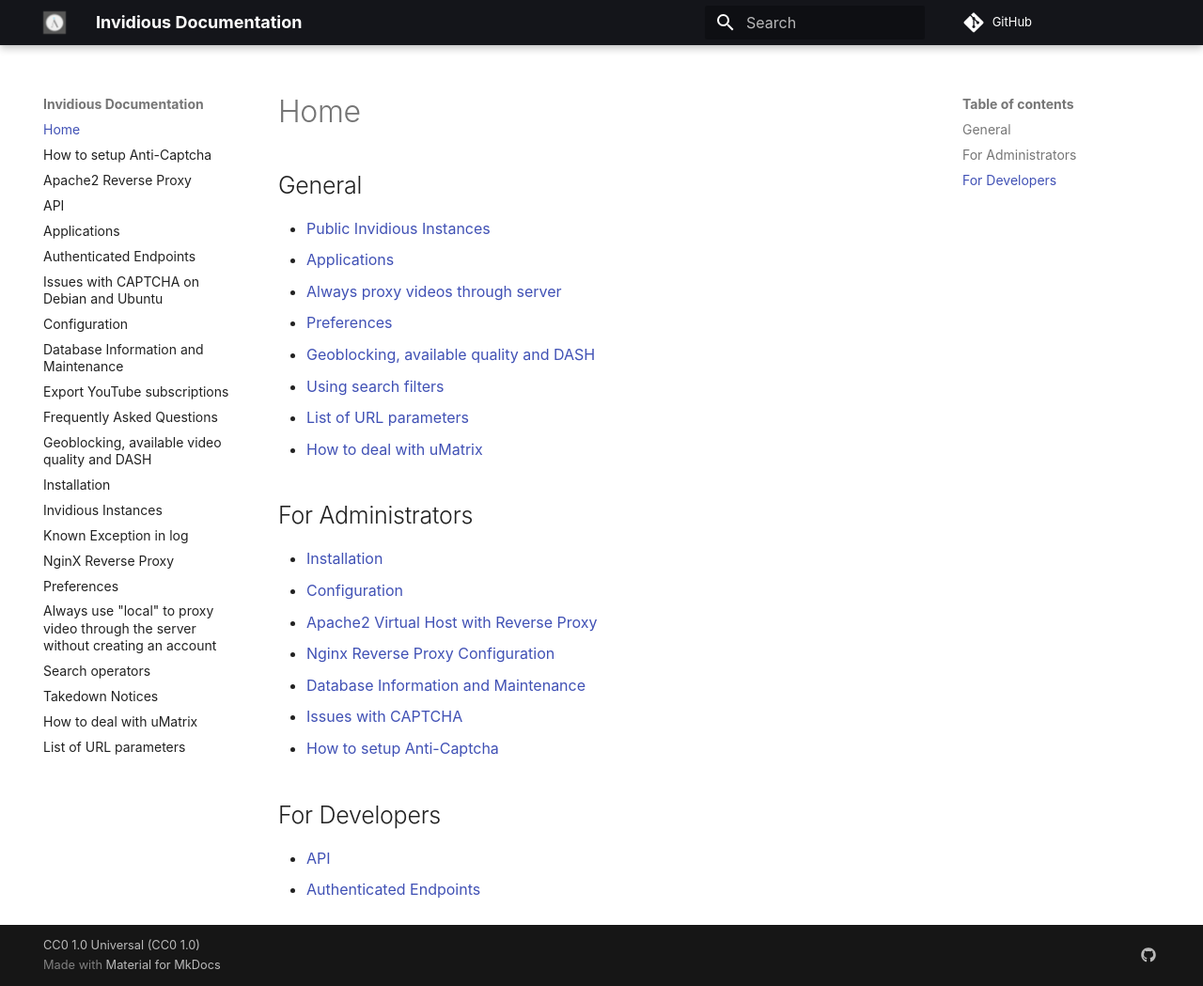
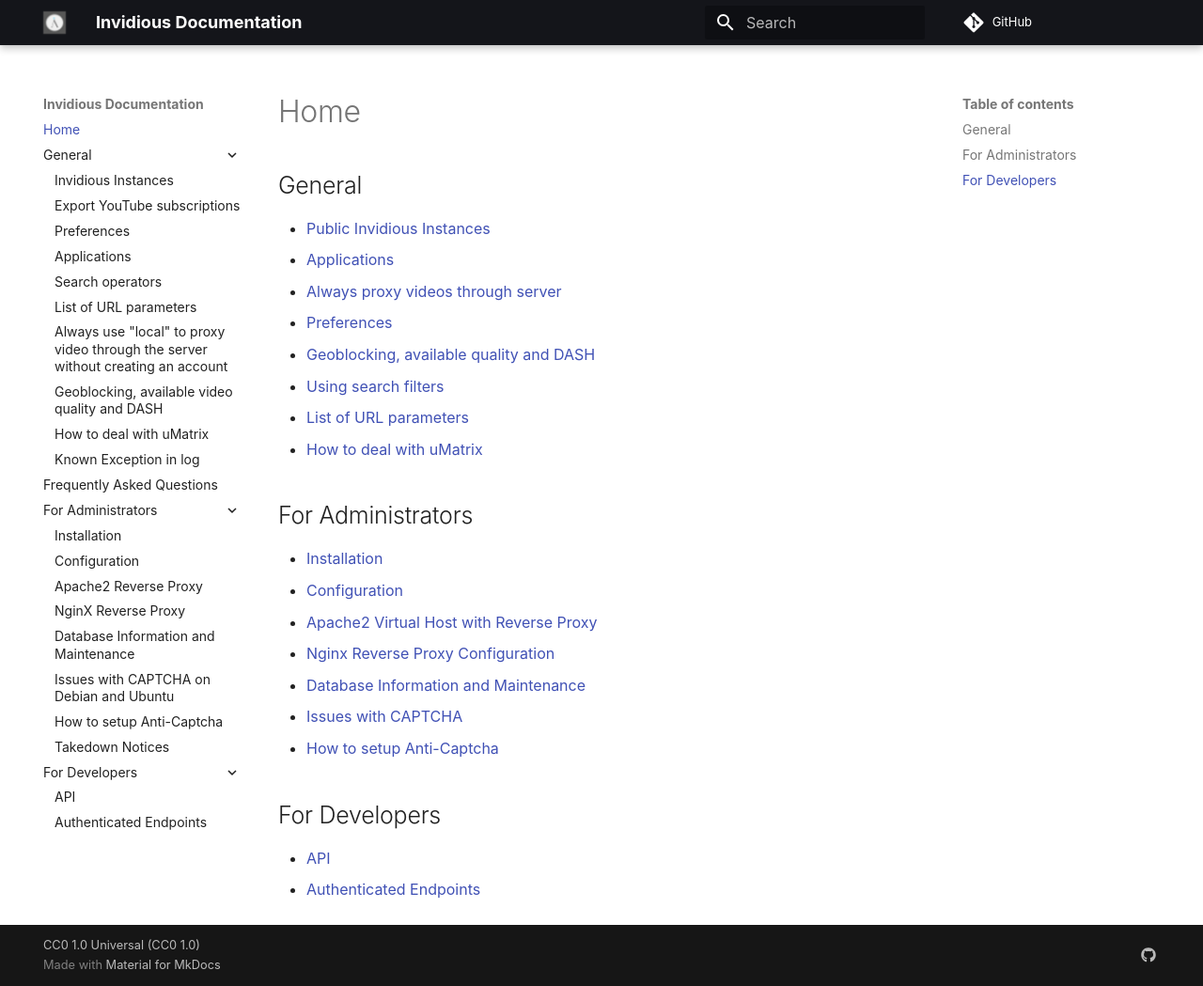
Before and after one commit to iv-org/documentation, an MkDocs documentation site: the page built from docs/index.md, in a window 1280 px wide and 1049 px high. Shown: the whole window at 94% size. Built offline with MkDocs 1.6.1 and Material for MkDocs 9.7.7, drawn with Linux system fonts in a browser that asks for light colours; comment, search, counter and statistics services are not loaded; part of the change alters nothing that is shown.

```diff
--- a/mkdocs.yml
+++ b/mkdocs.yml
@@ -5,6 +5,33 @@ site_author: The Invidious project.
 site_description: >-
   The official Invidious documentation
 copyright: CC0 1.0 Universal (CC0 1.0)
+
+nav:
+  - Home: 'index.md'
+  - 'General':
+    - 'instances.md'
+    - 'export-youtube-subscriptions.md'
+    - 'preferences.md'
+    - 'applications.md'
+    - 'search-filters.md'
+    - 'url-parameters.md'
+    - 'proxy-videos.md'
+    - 'geoblocking.md'
+    - 'umatrix.md'
+    - 'known-exception.md'
+  - 'faq.md'
+  - 'For Administrators':
+    - 'installation.md'
+    - 'configuration.md'
+    - 'apache2.md'
+    - 'nginx.md'
+    - 'db-maintenance.md'
+    - 'captcha-bug.md'
+    - 'anti-captcha.md'
+    - 'takedown.md'
+  - 'For Developers':
+    - 'api.md'
+    - 'authenticated-endpoints.md'
 
 theme:
   name: material
```
